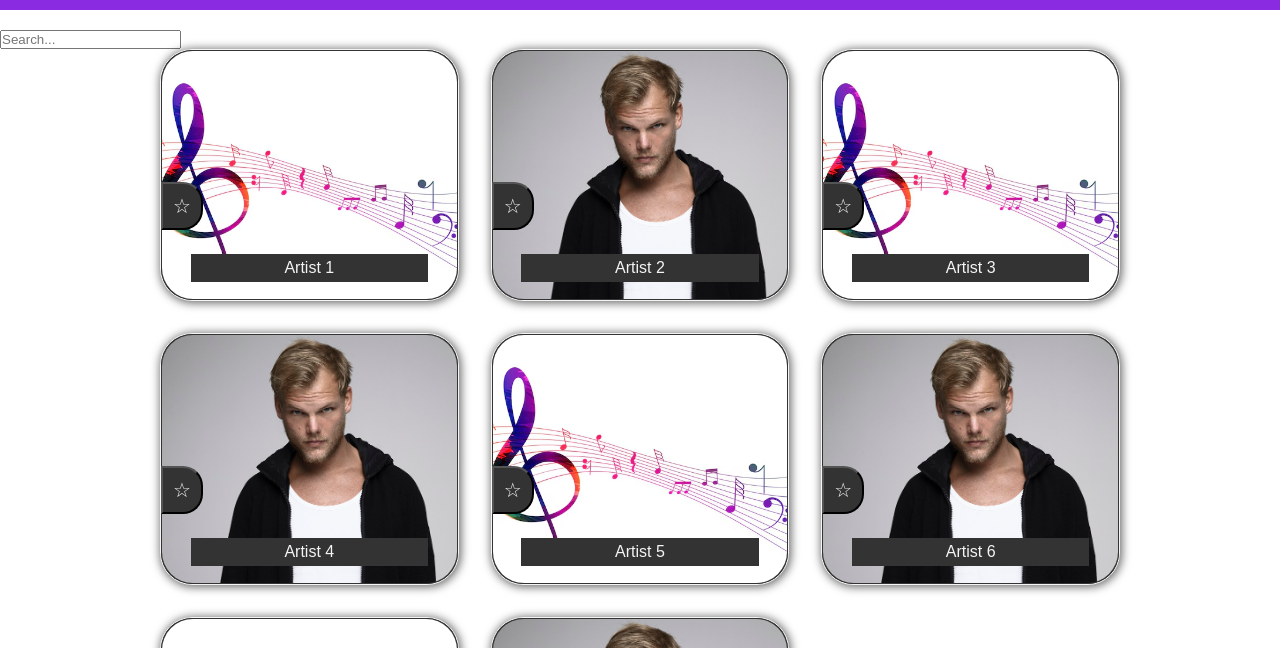
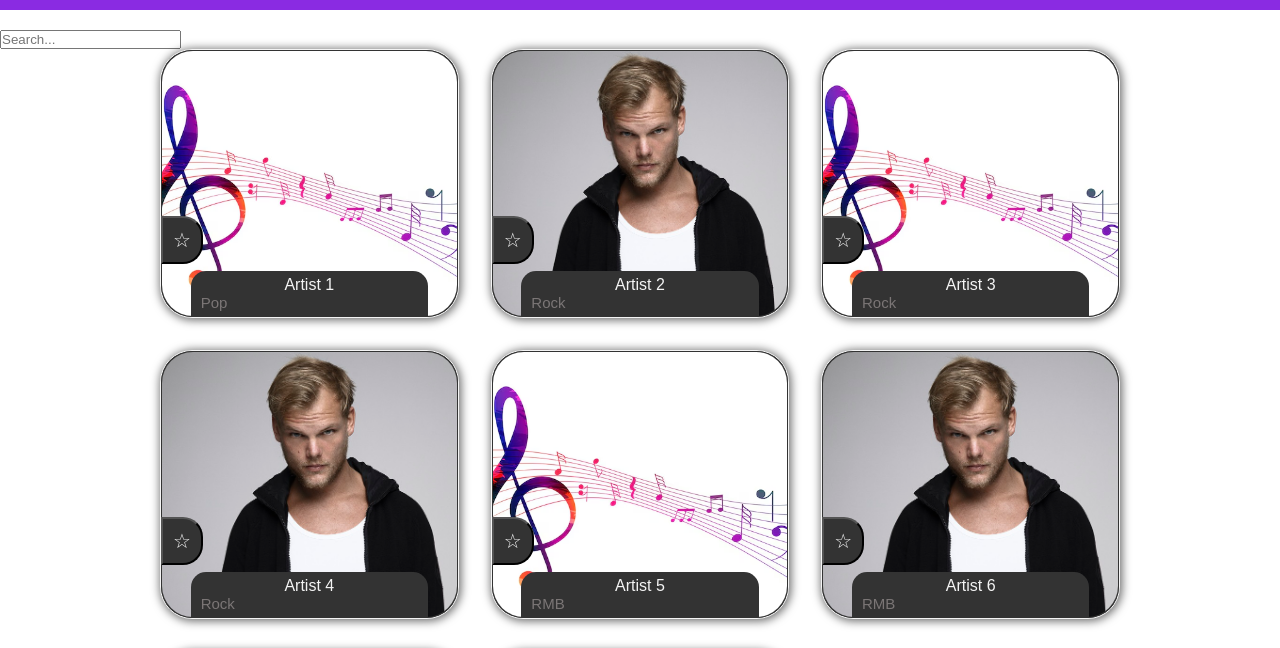
Before and after one commit to Kind606/Music-list-app, a website with bundled scripts: page index.html in a window 1280 px wide. Shown: the part 90-738 px from the top of the page. Built offline with nearby package versions, Linux system fonts and the light colour scheme; data requests are answered from the project's data file.

Commit message:
Fixed so your able to search on gerne

```diff
--- a/css/gallary.css
+++ b/css/gallary.css
@@ -28,11 +28,22 @@
 .card p {
   text-align: center;
   position: relative;
+  display: flex;
+  flex-direction: column;
   top: -50px;
   background: #333;
   max-width: 80%;
   margin: auto;
   padding: 0.3rem 0;
+  border-top-right-radius: 15px;
+  border-top-left-radius: 15px;
+}
+
+.card p span {
+  font-size: 15px;
+  color: #7b7676;
+  text-align: start;
+  margin-left: 10px;
 }
 
 .fav-btn , .remove-btn {
--- a/favorites.js
+++ b/favorites.js
@@ -33,6 +33,10 @@
     const info = document.createElement("p");
     info.innerText = song.artist;
 
+    const gerne = document.createElement("span");
+    gerne.innerText = song.genre;
+    gerne.classList.add("genre-name");
+
     const removeBtn = document.createElement("button");
     removeBtn.innerText = "Remove Favorite";
     removeBtn.classList.add("remove-btn");
@@ -44,6 +48,7 @@
 
     section.appendChild(image);
     section.appendChild(info);
+    info.appendChild(gerne);
     section.appendChild(removeBtn);
 
     musicList.appendChild(section);
--- a/index.js
+++ b/index.js
@@ -10,7 +10,7 @@
     const sections = musicList.querySelectorAll("section.card");
 
     sections.forEach((section) => {
-        const title = section.querySelector("p").innerText.toLowerCase();
+        const title = section.querySelector("p" , ).innerText.toLowerCase();
         if (title.includes(searchValue)) {
         section.style.display = "block";
         } else {
@@ -53,6 +53,12 @@
 
     const info = document.createElement("p");
     info.innerText = song.artist;
+    info.classList.add("artist-name");
+
+    const gerne = document.createElement("span");
+    gerne.innerText = song.genre;
+    gerne.classList.add("genre-name");
+
 
     const favButton = document.createElement("button");
     favButton.innerText = isFavorite(song.id) ? "★" : "☆";
@@ -65,6 +71,7 @@
 
     section.appendChild(image);
     section.appendChild(info);
+    info.appendChild(gerne);
     section.appendChild(favButton);
 
     musicList.appendChild(section);
```
